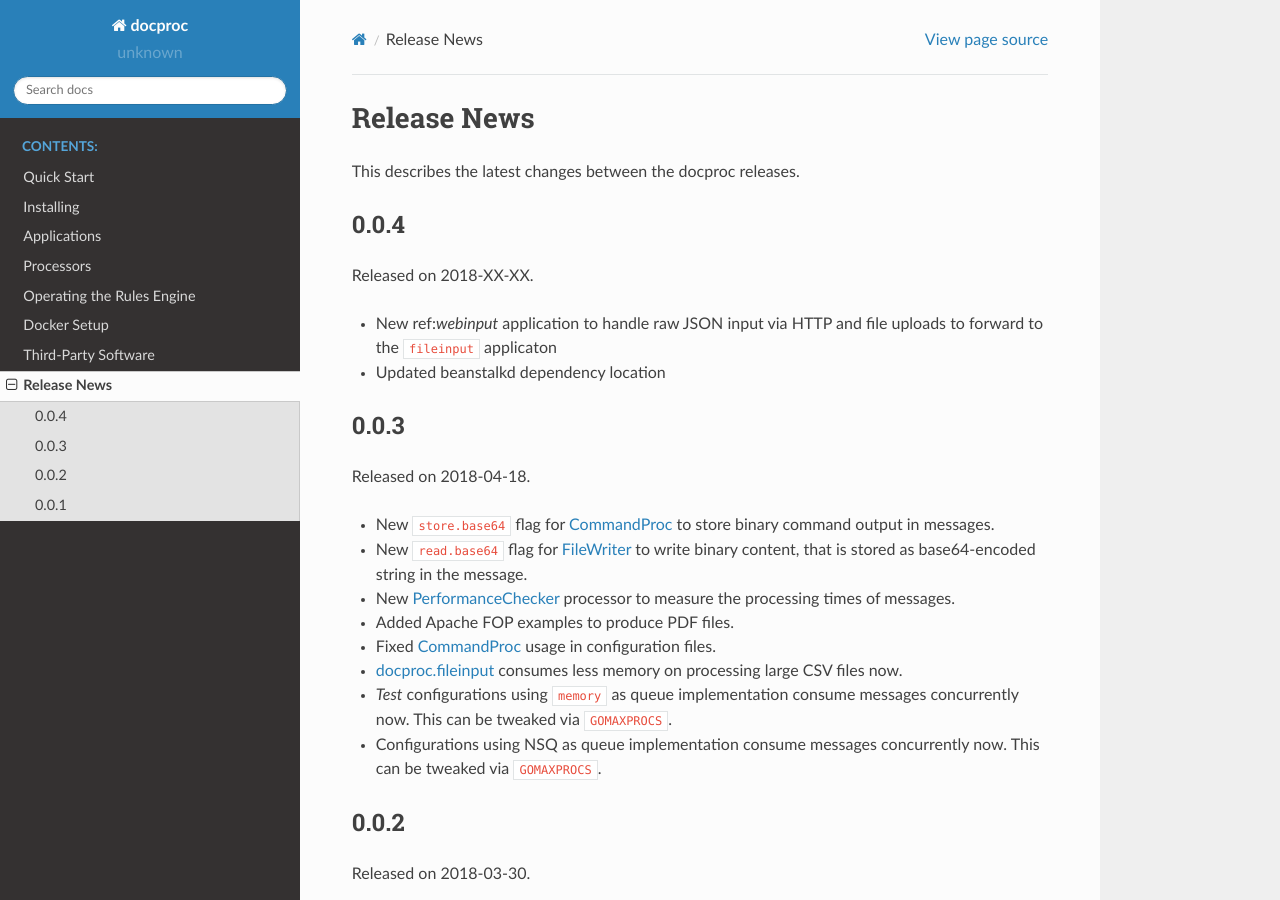
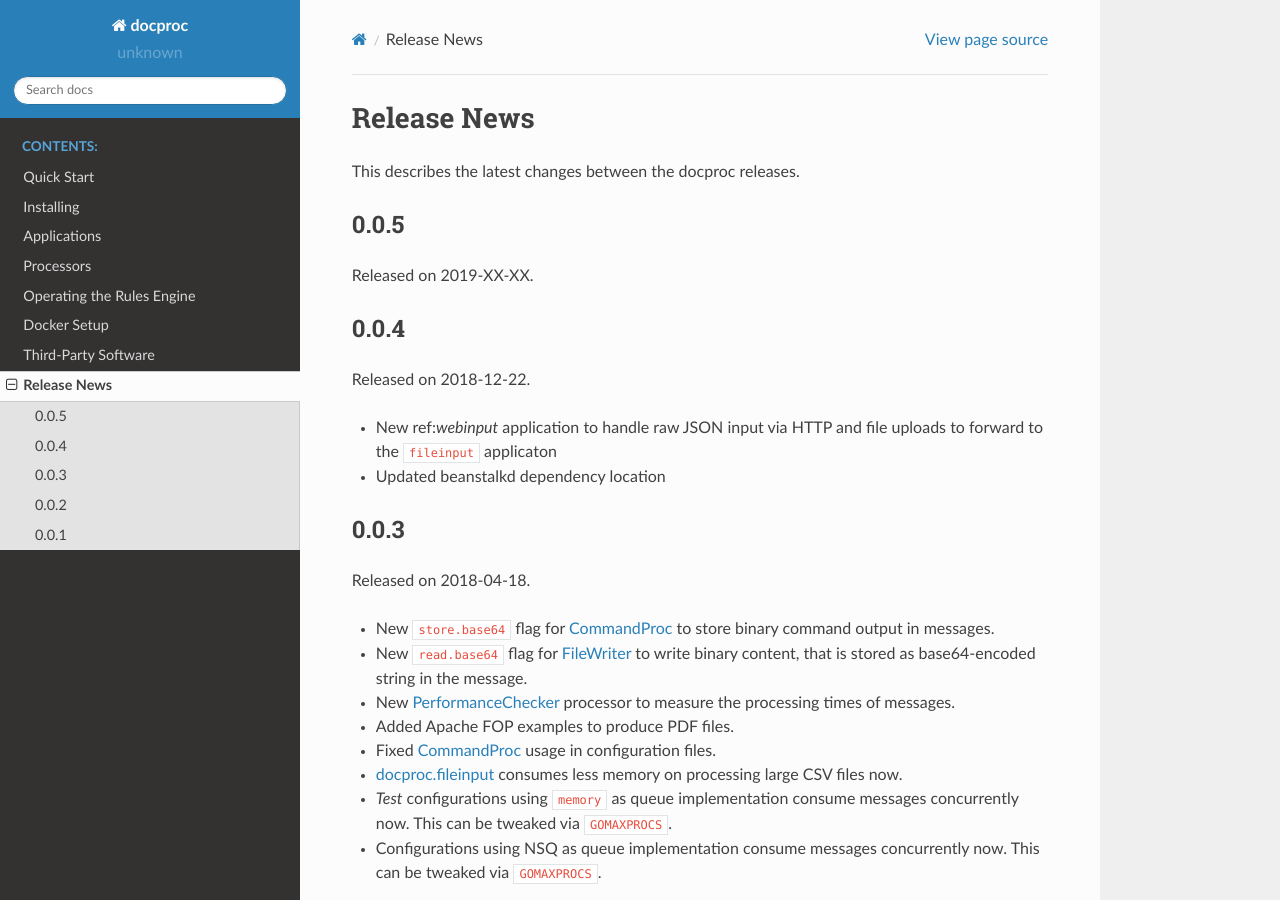
Before and after one commit to marcusva/docproc, a Sphinx documentation site: the page built from doc/news.rst, in a window 1280 px wide and 900 px high. Built offline with Sphinx 7.4.7 and the Read the Docs theme 2.0.0, drawn with Linux system fonts in a browser that asks for light colours.

Commit message:
- update development version

```diff
--- a/doc/news.rst
+++ b/doc/news.rst
@@ -2,9 +2,13 @@
 ============
 This describes the latest changes between the docproc releases.
 
+0.0.5
+-----
+Released on 2019-XX-XX.
+
 0.0.4
 -----
-Released on 2018-XX-XX.
+Released on 2018-12-22.
 
 * New ref:`webinput` application to handle raw JSON input via HTTP and file
   uploads to forward to the ``fileinput`` applicaton
```
Also changed, not shown: 1 other file.
